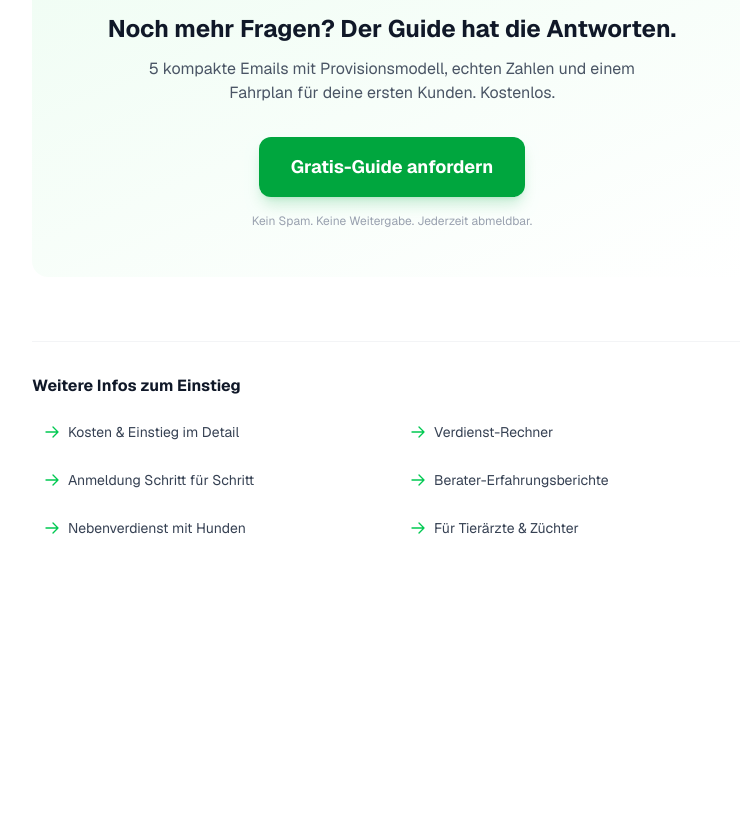
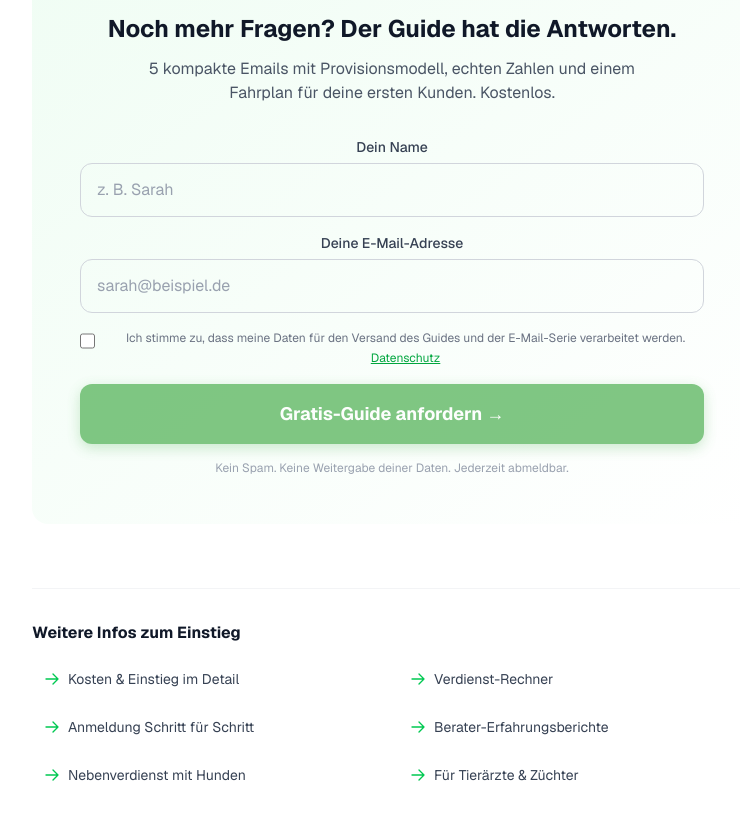
Before and after one commit to Rinacla/anifit-partner-funnel, a Next.js app: page /faq in a window 1280 px wide. Shown: the part 3440-4259 px from the top of the page, without its empty margins (248-988 px from the left). Before the commit the page ends 4034 px from the top, so only its background shows below. Built offline with nearby package versions, Linux system fonts and the light colour scheme.

Commit message:
UX: 'Alle 30 Fragen lesen' CTA nach FAQ-Sektion auf Landing Page + Inline LeadForm auf /faq statt Redirect zu /#quiz — SEO-Besucher konvertieren direkt auf der Seite

```diff
--- a/app/faq/page.tsx
+++ b/app/faq/page.tsx
@@ -284,7 +284,7 @@ export default function FAQPage() {
           </section>
         ))}
 
-        {/* CTA */}
+        {/* CTA with inline LeadForm */}
         <section className="bg-gradient-to-br from-green-50 to-white rounded-2xl p-8 sm:p-12 text-center">
           <h2 className="text-2xl font-bold text-gray-900 mb-3">
             Noch mehr Fragen? Der Guide hat die Antworten.
@@ -293,15 +293,7 @@ export default function FAQPage() {
             5 kompakte Emails mit Provisionsmodell, echten Zahlen und einem
             Fahrplan für deine ersten Kunden. Kostenlos.
           </p>
-          <a
-            href="/#quiz"
-            className="inline-block bg-green-600 hover:bg-green-700 text-white font-bold py-4 px-8 rounded-xl text-lg transition-colors shadow-lg shadow-green-600/20"
-          >
-            Gratis-Guide anfordern
-          </a>
-          <p className="text-xs text-gray-400 mt-4">
-            Kein Spam. Keine Weitergabe. Jederzeit abmeldbar.
-          </p>
+          <LeadForm idPrefix="faq-" source="faq" />
         </section>
 
         {/* Internal links for SEO */}
--- a/app/page.tsx
+++ b/app/page.tsx
@@ -408,8 +408,15 @@ export default function Home() {
       {/* FAQ */}
       <section className="py-20">
         <div className="mx-auto max-w-2xl px-6">
-          <h2 className="text-3xl font-bold text-center mb-10">Häufige Fragen</h2>
+          <h2 className="text-3xl font-bold text-center mb-2">Häufige Fragen</h2>
+          <p className="text-center text-gray-500 mb-10">Die wichtigsten Fragen zum Einstieg als Anifit-Berater.</p>
           <FAQAccordion />
+          <div className="text-center mt-8">
+            <a href="/faq" className="inline-flex items-center gap-2 text-green-700 font-semibold hover:text-green-800 transition-colors">
+              Alle 30 Fragen und Antworten lesen
+              <svg className="w-4 h-4" fill="none" stroke="currentColor" viewBox="0 0 24 24"><path strokeLinecap="round" strokeLinejoin="round" strokeWidth={2} d="M9 5l7 7-7 7" /></svg>
+            </a>
+          </div>
         </div>
       </section>
 
```
